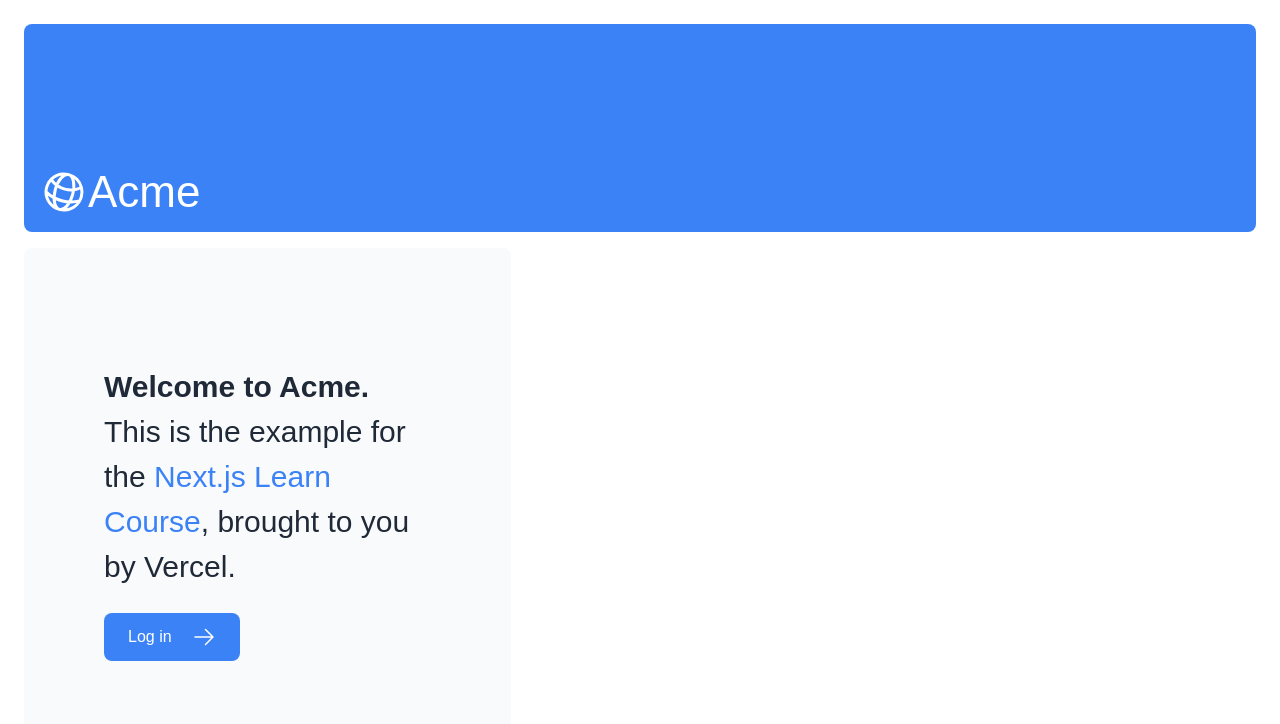
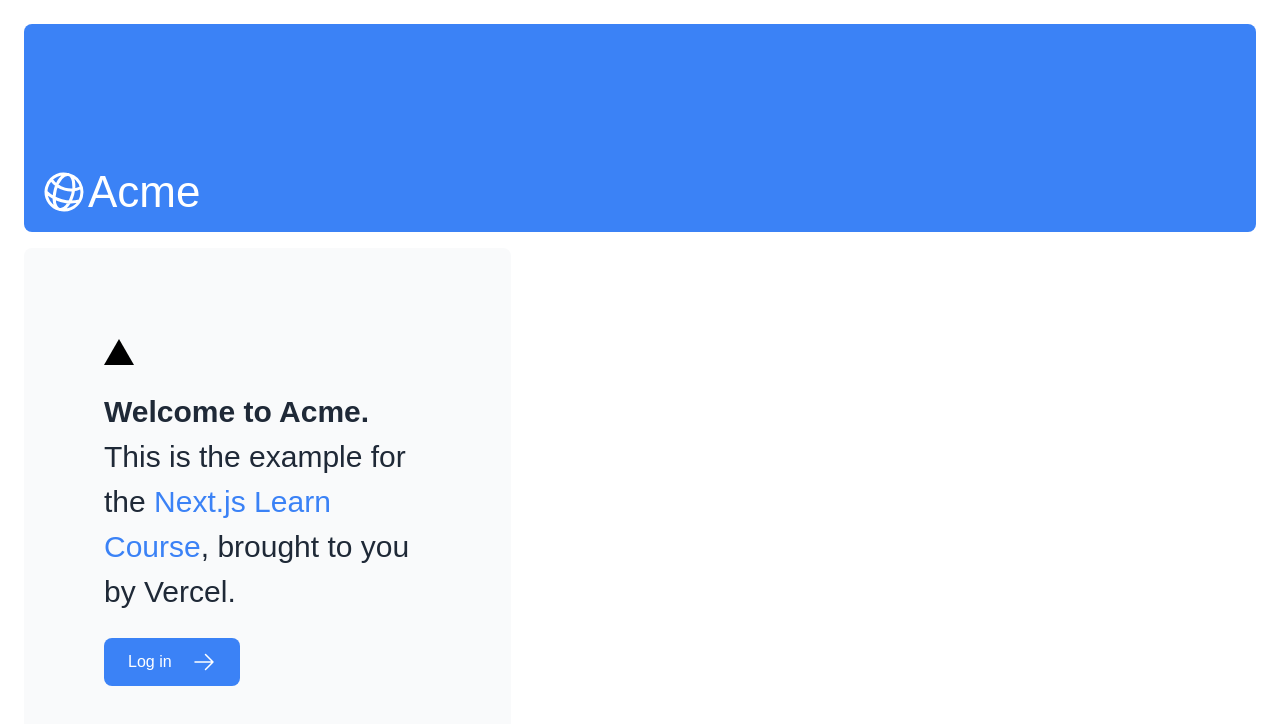
Before and after one commit to jorgitoHacker/vercel-tutorial, a Next.js app: page / in a window 1280 px wide. Shown: the top 724 px of the page. Built offline with nearby package versions, Linux system fonts and the light colour scheme.

Commit message:
Update page.tsx

```diff
--- a/app/page.tsx
+++ b/app/page.tsx
@@ -10,6 +10,7 @@ export default function Page() {
       </div>
       <div className="mt-4 flex grow flex-col gap-4 md:flex-row">
         <div className="flex flex-col justify-center gap-6 rounded-lg bg-gray-50 px-6 py-10 md:w-2/5 md:px-20">
+          <div className="relative w-0 h-0 border-l-[15px] border-r-[15px] border-b-[26px] border-l-transparent border-r-transparent border-b-black"/>
           <p className={`text-xl text-gray-800 md:text-3xl md:leading-normal`}>
             <strong>Welcome to Acme.</strong> This is the example for the{" "}
             <a href="https://nextjs.org/learn/" className="text-blue-500">
```
